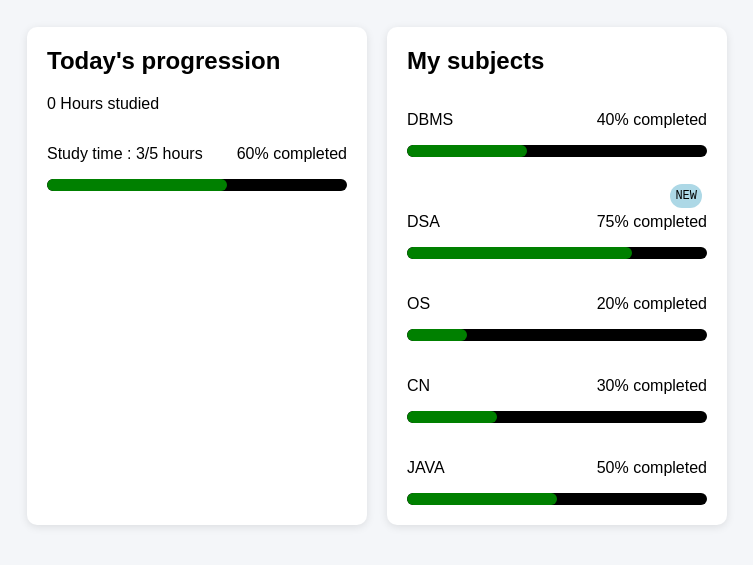
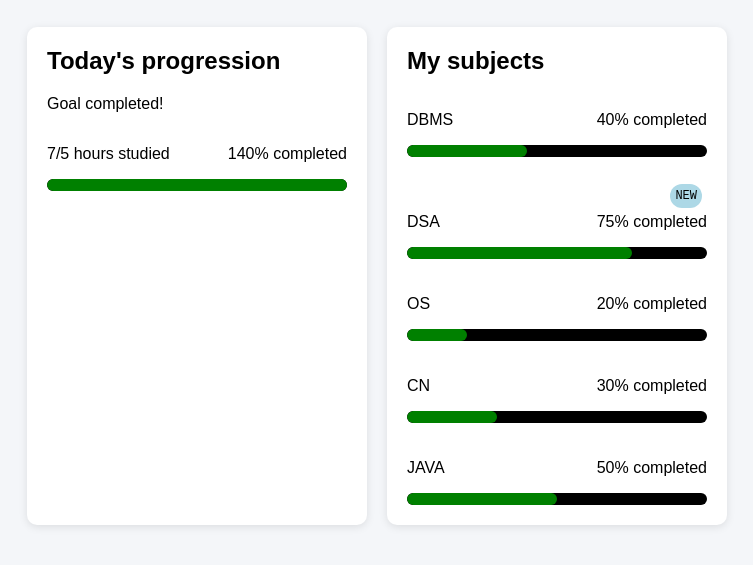
Before and after one commit to FaliqulIsbha/study-tracker, a plain HTML site: page index.html in a window 1280 px wide. Shown: the part 121-686 px from the top of the page, without its empty margins (263-1016 px from the left). Drawn offline with Linux system fonts and the light colour scheme.

Commit message:
conditionals,  DOM intro

```diff
--- a/index.html
+++ b/index.html
@@ -17,14 +17,14 @@
     <main class = "arrange">
         <div class="card">
             <h2>Today's progression</h2>
-            <p>0 Hours studied</p>
+            <p id = "progress-message"></p>
             <div class="progression">
-                <p>Study time : 3/5 hours</p>
-                <p class="txt">60% completed</p>
+                <p id="study-time">Study time : 3/5 hours</p>
+                <p id = "completion-percentage" class="txt">60% completed</p>
             </div>
 
             <div class="progress-bar">
-                <div class="progress"></div>
+                <div id = "progress-fill" class="progress"></div>
             </div>
 
         </div>
--- a/script.js
+++ b/script.js
@@ -3,18 +3,12 @@ console.log("Hello, Student Study Tracker");
 // console.log(typeof undefined);
 
 const myName = "Faliqul Isbha";
-let studyHours = 3;
+let studyHours = 7;
 let dailyCompleted = false;
 let unassignedNotes;
 let empty = null;
 const dailyTarget = 5;
 
-
-// console.log(typeof name);
-// console.log(typeof studyHours);
-// console.log(typeof dailyCompleted);
-// console.log(typeof unassignedNotes);
-// console.log(typeof empty);
 
 let assignmentCompleted = true;
 let progress = (studyHours/dailyTarget) * 100;
@@ -24,3 +18,40 @@ let readyForToday = (goalCompleted && assignmentCompleted);
 console.log("Progress: " + progress + "%");
 console.log("Goal Completed: " + goalCompleted);
 console.log("Ready for Today: " + readyForToday);
+
+const message = document.getElementById("progress-message");
+
+
+if(studyHours >= dailyTarget){
+   message.textContent = "Goal completed!";
+}
+else if(studyHours > 0){
+     message.textContent = "Keep going!";
+}
+else{
+    message.textContent = "You haven't started yet!";
+}
+
+const studyTimeElement = document.getElementById("study-time");
+const percentageElement = document.getElementById("completion-percentage");
+
+percentageElement.textContent = progress + "% completed";
+studyTimeElement.textContent = (studyHours) + "/" + dailyTarget + " hours studied";
+
+
+const progressBar = document.getElementById("progress-fill");
+progressBar.style.width = progress + "%";
+
+
+
+// if(studyHours >= dailyTarget){
+//     if(assignmentCompleted === true){
+//     message.textContent ="Excellent! Your day is complete!"
+//     }
+//     else{
+//        message.textContent = "Study goal done, but assignment is pending!";
+//     }
+// }
+// else{
+//    message.textContent ="Keep studying!" ;
+// }
```
